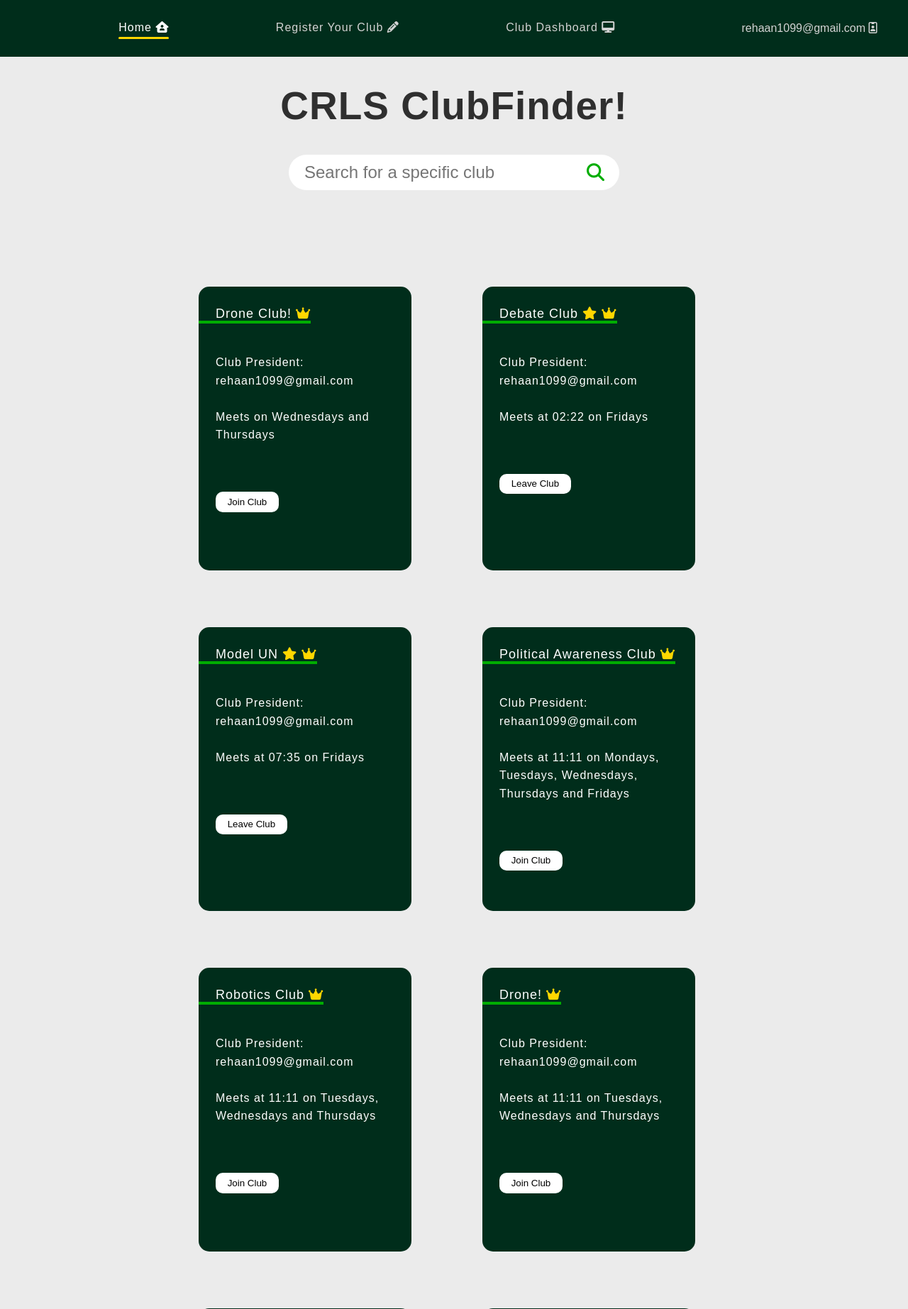
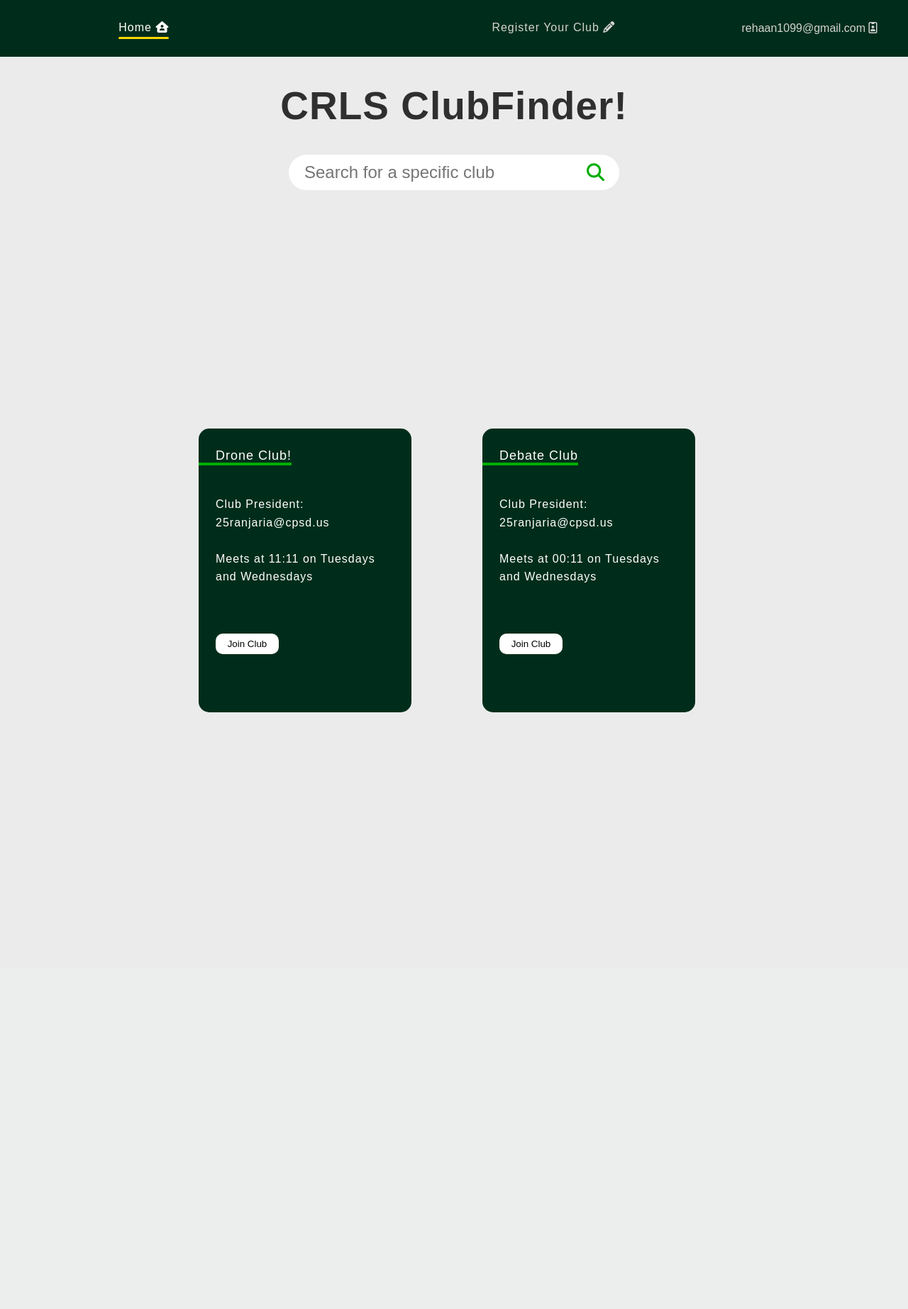
Before and after one commit to Rehaan12345/clubfinder, a Flask app: page / in a window 1280 px wide. Shown: the top 1845 px of the page at 71% size. After the commit the page ends 1004 px from the top, so only its background shows below. Run offline with Flask 3, Linux system fonts and the light colour scheme; a user stored in the database is signed in; some libraries are stand-ins or nearby versions.

Commit message:
Finally fixed advisor verificationgit status

```diff
--- a/website/models.py
+++ b/website/models.py
@@ -36,6 +36,7 @@
     description = db.Column(db.String(5000))
     secret_password = db.Column(db.Integer)
     club_day = db.Column(db.String)
+    status = db.Column(db.String)
     # Foreign Key - This column references a user's id in the User database class. - A one to many relationship:
     # user_id = db.Column(db.Integer, db.ForeignKey("user.id"))
     # user = db.relationship("User", secondary="user_club", back_populates="club")
--- a/website/templates/layout.html
+++ b/website/templates/layout.html
@@ -190,6 +190,7 @@
             <div class="maincontainer" id="maincontainer">
                 <!-- Clubs are added here: -->
                 {% for club in club_info %}
+                    {% if club.status == "Approved" %}
                     <div class="club" id="{{ club.club_name }}1"> <!-- Card -->
                         <div class="clubcontent" id="content{{ club.id }}"> <!-- Card content -->
                             <div class="clubtitle" id="content{{ club.id }}">
@@ -239,6 +240,7 @@
                             {% endif %}
                         </div>
                     </div>
+                    {% endif %}
                 {% endfor %}
             </div>
 
--- a/website/views.py
+++ b/website/views.py
@@ -19,6 +19,17 @@
     if num == 2:
         return True
 
+# Actually creates the new club and commits it to the database:
+def create_new_club(club_name, president_email, vicepresident_email1, vicepresident_email2, vicepresident_email3, advisor_email, room_number, start_time, description, secret_password, club_day):
+    if "club_confirmed" in session:
+        if session["club_confirmed"] == "YES":
+            new_club = Club(club_name=club_name, president_email=president_email, vicepresident_email1=vicepresident_email1, vicepresident_email2=vicepresident_email2, vicepresident_email3=vicepresident_email3, advisor_email=advisor_email, room_number=room_number, start_time=start_time, description=description, secret_password=secret_password, club_day=club_day)
+            print(f"New Club Name: {new_club.club_name}, President: {new_club.president_email}, VP1: {new_club.vicepresident_email1}, VP2: {new_club.vicepresident_email2}, VP3: {new_club.vicepresident_email3}, Advisor: {new_club.advisor_email}, Room Number: {new_club.room_number}, Start Time: {new_club.start_time}, Description: {new_club.description}, Club Day(s): {new_club.club_day}")
+            db.session.add(new_club)
+            db.session.commit()
+            return True
+        return False
+    return False
 
 @views.route("/", methods=["GET", "POST"])
 @login_required
@@ -96,6 +107,12 @@
     # Club Password Verification:
     if request.method == "POST":
         club_password = request.form.get("connecttoclubnumber")
+        is_a_club = Club.query.filter_by(secret_password=club_password).first()
+        if is_a_club:
+            is_a_club.status = "Approved"
+            db.session.commit()
+            flash("Success!", "success")
+            return redirect("/")
         clubs = Club.query.all()
         for club in clubs:
             print(club.secret_password)
@@ -119,8 +136,10 @@
                 db.session.commit()
                 session["club_confirmed"] = "YES"
                 # return render_template("createaclub.html", user=current_user)
-                return redirect(url_for(".createaclub", club_confirmed=club_password))
+                # return redirect(url_for(".createaclub", club_confirmed=club_password))
                 # return redirect("/createaclub")
+                return redirect("/")
+
                 # return render_template("clubdashboard.html", club_info=Club.query.all(), user_info=User.query.all(), user=current_user)
                 # else:
                     # print("Current user is not an advisor.")
@@ -347,62 +366,15 @@
         # Make sure the club president is the person who is currently logged in:
         if president_email == current_user.email:
             print("True")
-        # Verifying the post request:
-        # name = Club.query.filter_by(club_name=club_name).first()
-        # email = User.query.filter_by(email=email).first()
-        # vpemail1 = User.query.filter_by(vicepresident_email1=vicepresident_email1).first()
-        # vpemail2 = User.query.filter_by(vicepresident_email2=vicepresident_email2).first()
-        # vpemail3 = User.query.filter_by(vicepresident_email3=vicepresident_email3).first()
-        # if name:
-        # flash("Club name already in use. Try a different one!", category="error")
-        # elif not email:
-            # flash("Email not found, try a different one.", category="error")
-        # elif not vpemail1:
-        # flash(f"Email {vicepresident_email1} not found, make sure their account has been created.", category="error")
-        # elif not vpemail2:
-        # flash(f"Email {vicepresident_email2} not found, make sure their account has been created.", category="error")
-        # elif not vpemail3:
-        # flash(f"Email {vicepresident_email3} not found, make sure their account has been created.", category="error")
-        # else:
+
+        new_club = Club(club_name=club_name, president_email=president_email, vicepresident_email1=vicepresident_email1, vicepresident_email2=vicepresident_email2, vicepresident_email3=vicepresident_email3, advisor_email=advisor_email, room_number=room_number, start_time=start_time, description=description, secret_password=secret_password, club_day=club_days_final, status="Pending")
+        db.session.add(new_club)
+        db.session.commit()
 
         # This all has to happen only after the advisor confirms the club:
-        if create_new_club(club_name=club_name, president_email=president_email, vicepresident_email1=vicepresident_email1, vicepresident_email2=vicepresident_email2, vicepresident_email3=vicepresident_email3, advisor_email=advisor_email, room_number=room_number, start_time=start_time, description=description, secret_password=secret_password, club_day=club_days_final):
-            print(f"367 - {request.args.get('club_confirmed')}")
-            if "club_confirmed" in session:
-                print(f"369 - Club Confirmed: {session['club_confirmed']}")
-                if session["club_confirmed"] == secret_password:
-                    # advisor_confirmed = request.form.get("advisorconfirmed")
-                    # if advisor_confirmed:
-                    pres.clubs.append(Club.query.filter_by(club_name=club_name).first())
-                    db.session.commit()
-                    if vicepresident_email1:
-                        vp1.clubs.append(Club.query.filter_by(club_name=club_name).first())
-                        db.session.commit()
-                    if vicepresident_email2:
-                        vp2.clubs.append(Club.query.filter_by(club_name=club_name).first())
-                        db.session.commit()
-                    if vicepresident_email3:
-                        vp3.clubs.append(Club.query.filter_by(club_name=club_name).first())
-                        db.session.commit()
-                    flash("Your new club has been created!", "success")
-                    # flash("Your advisor has received an email to confirm.", "success")
-                    return redirect("/")
-            else:
-                print("Failed")
+        # club_name=club_name, president_email=president_email, vicepresident_email1=vicepresident_email1, vicepresident_email2=vicepresident_email2, vicepresident_email3=vicepresident_email3, advisor_email=advisor_email, room_number=room_number, start_time=start_time, description=description, secret_password=secret_password, club_day=club_days_final
 
-    return redirect("/createaclub")
-
-# Actually creates the new club and commits it to the database:
-def create_new_club(club_name, president_email, vicepresident_email1, vicepresident_email2, vicepresident_email3, advisor_email, room_number, start_time, description, secret_password, club_day):
-    if "club_confirmed" in session:
-        if session["club_confirmed"] == "YES":
-            new_club = Club(club_name=club_name, president_email=president_email, vicepresident_email1=vicepresident_email1, vicepresident_email2=vicepresident_email2, vicepresident_email3=vicepresident_email3, advisor_email=advisor_email, room_number=room_number, start_time=start_time, description=description, secret_password=secret_password, club_day=club_day)
-            print(f"New Club Name: {new_club.club_name}, President: {new_club.president_email}, VP1: {new_club.vicepresident_email1}, VP2: {new_club.vicepresident_email2}, VP3: {new_club.vicepresident_email3}, Advisor: {new_club.advisor_email}, Room Number: {new_club.room_number}, Start Time: {new_club.start_time}, Description: {new_club.description}, Club Day(s): {new_club.club_day}")
-            db.session.add(new_club)
-            db.session.commit()
-            return True
-        return False
-    return False
+    return render_template("createaclub.html", user=current_user)
 
 # Search:
 @views.route("/search")
```
Also changed, not shown: instance/database 2.db (deleted), instance/database.db.
